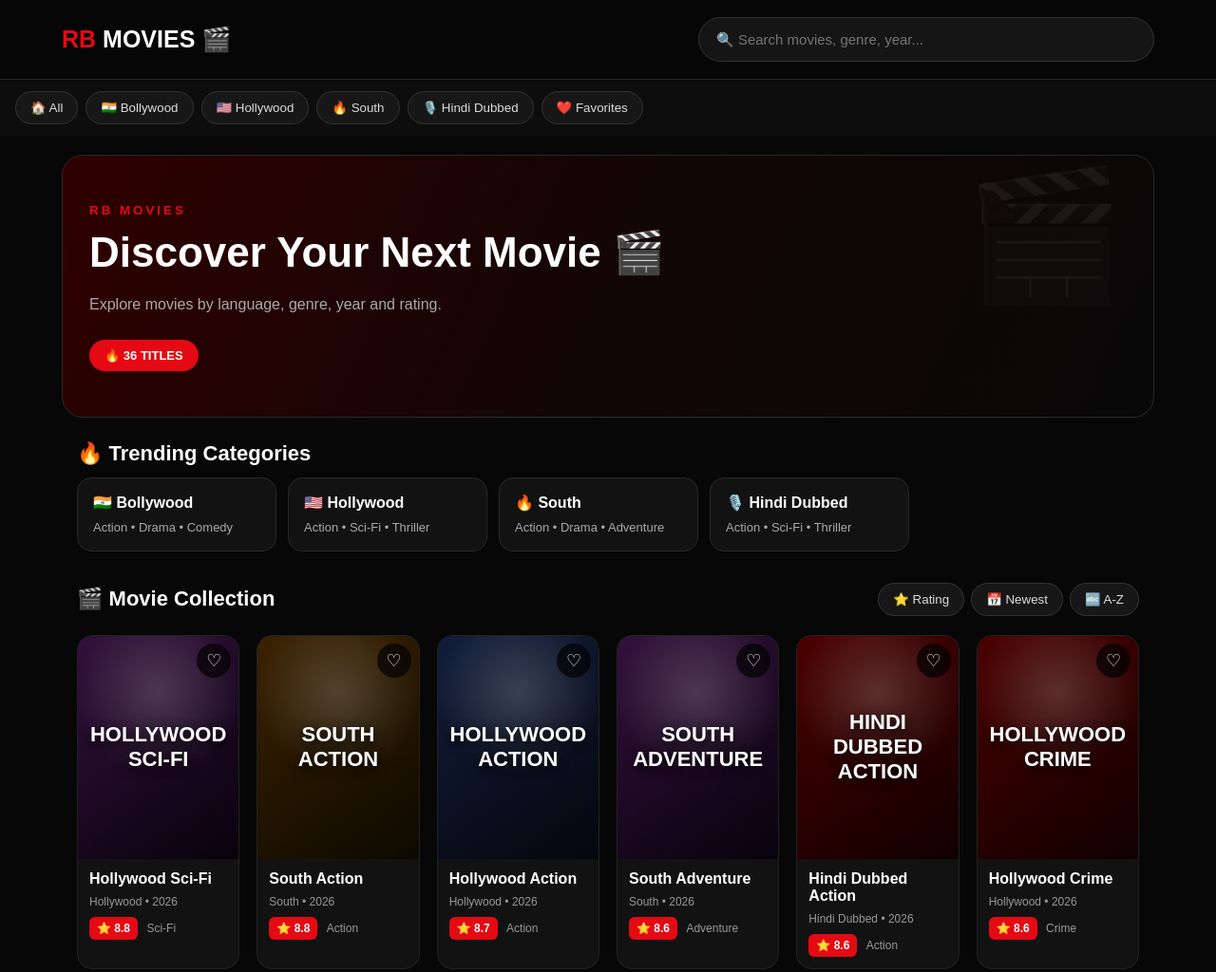
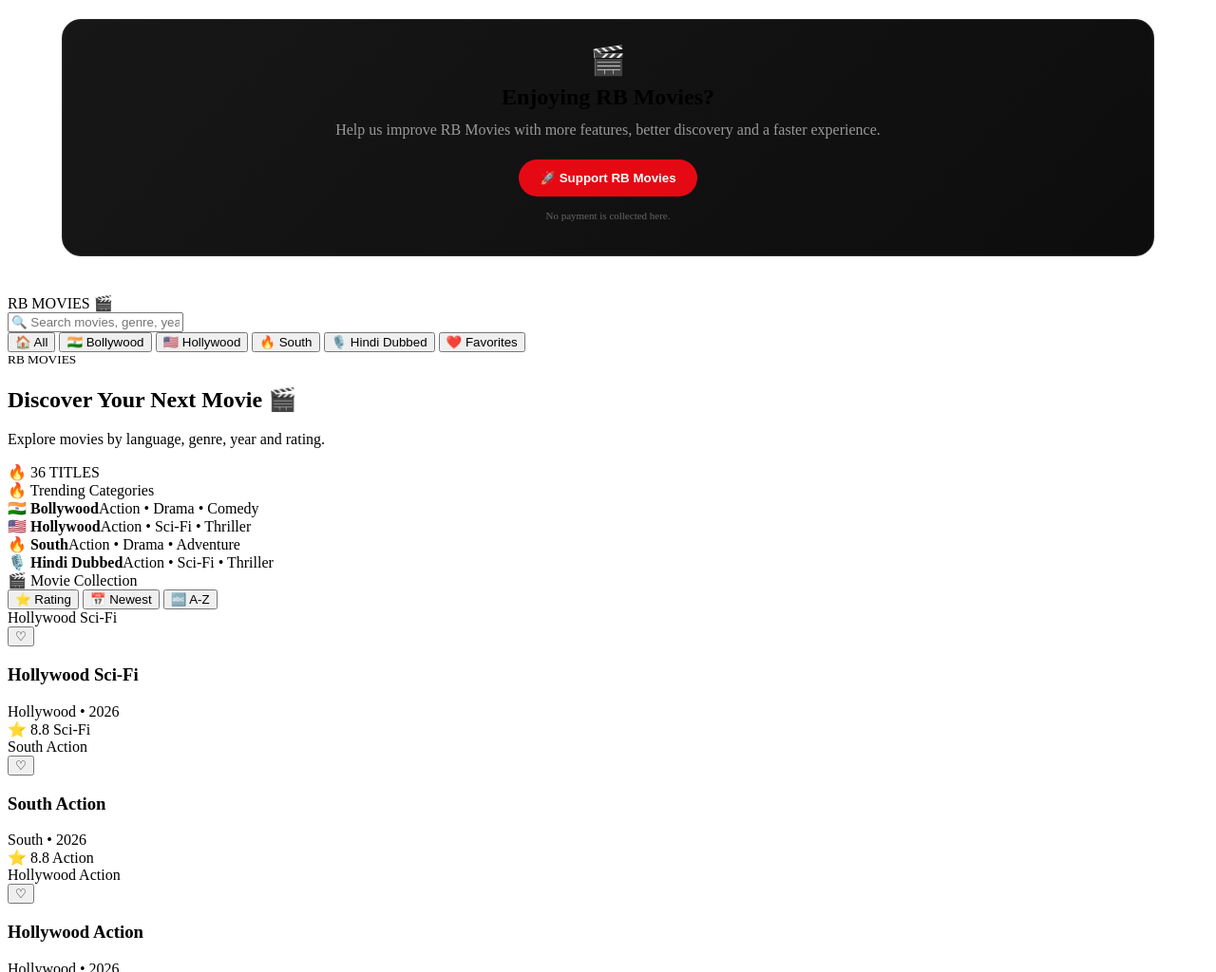
Before and after one commit to calledbyshiv-web/RB-MOVIES-, a plain HTML site: page index.html in a window 1280 px wide. Shown: the top 1024 px of the page at 95% size. Drawn offline with Linux system fonts and the light colour scheme.

Commit message:
Add support section and alert for monetization
Added support section with a button to alert users about upcoming monetization features.

```diff
--- a/index.html
+++ b/index.html
@@ -1,94 +1,61 @@
-<!DOCTYPE html>
-<html lang="en">
-<head>
-<meta charset="UTF-8">
-<meta name="viewport" content="width=device-width,initial-scale=1">
-<title>RB Movies 🎬</title>
+<!-- RB MOVIES: EARNING / SUPPORT SECTION -->
+<section style="
+  max-width:1150px;
+  margin:20px auto 40px;
+  padding:0 16px;
+">
+  <div style="
+    background:linear-gradient(135deg,#171717,#0d0d0d);
+    border:1px solid #292929;
+    border-radius:20px;
+    padding:25px;
+    text-align:center;
+  ">
+    <div style="font-size:30px">🎬</div>
 
-<style>
-*{box-sizing:border-box}
-body{margin:0;background:#070707;color:#fff;font-family:Arial,Helvetica,sans-serif}
-header{position:sticky;top:0;z-index:20;padding:18px 16px;background:rgba(7,7,7,.96);border-bottom:1px solid #252525;backdrop-filter:blur(12px)}
-.top{max-width:1150px;margin:auto;display:flex;align-items:center;justify-content:space-between;gap:15px}
-.logo{font-size:25px;font-weight:900;color:#e50914;white-space:nowrap}
-.logo span{color:#fff}
-.search{width:100%;max-width:480px;padding:14px 18px;border:1px solid #333;border-radius:30px;background:#151515;color:#fff;outline:none;font-size:15px}
-.search:focus{border-color:#e50914}
+    <h2 style="margin:8px 0">
+      Enjoying RB Movies?
+    </h2>
 
-nav{display:flex;gap:8px;overflow:auto;padding:12px 16px;background:#0d0d0d;scrollbar-width:none}
-nav::-webkit-scrollbar{display:none}
-button{font-family:inherit;cursor:pointer}
-nav button,.sort button{border:1px solid #333;background:#171717;color:#ddd;border-radius:22px;padding:9px 15px;white-space:nowrap}
-nav button:hover,.sort button:hover{background:#e50914;color:#fff;border-color:#e50914}
+    <p style="
+      color:#999;
+      max-width:600px;
+      margin:0 auto 18px;
+      line-height:1.6;
+    ">
+      Help us improve RB Movies with more features,
+      better discovery and a faster experience.
+    </p>
 
-.hero{max-width:1150px;margin:20px auto;padding:48px 28px;border-radius:22px;border:1px solid #292929;background:linear-gradient(115deg,#300000,#130606 50%,#080808);position:relative;overflow:hidden}
-.hero:after{content:"🎬";position:absolute;right:30px;top:5px;font-size:135px;opacity:.07}
-.hero small{color:#e50914;font-weight:bold;letter-spacing:3px}
-.hero h1{font-size:44px;margin:10px 0;max-width:650px}
-.hero p{color:#aaa;line-height:1.6;max-width:650px}
-.badge{display:inline-block;margin-top:8px;padding:9px 16px;border-radius:20px;background:#e50914;font-size:13px;font-weight:bold}
+    <button onclick="showComingSoon()" style="
+      border:0;
+      background:#e50914;
+      color:white;
+      padding:12px 22px;
+      border-radius:25px;
+      font-weight:bold;
+    ">
+      🚀 Support RB Movies
+    </button>
 
-.trending{max-width:1150px;margin:25px auto;padding:0 16px}
-.trending-title{font-size:22px;font-weight:bold;margin-bottom:12px}
-.trending-row{display:flex;gap:12px;overflow:auto;padding-bottom:8px}
-.trend{min-width:210px;padding:16px;border:1px solid #292929;border-radius:15px;background:#121212}
-.trend strong{display:block;margin-bottom:7px}
-.trend span{color:#aaa;font-size:13px}
+    <p style="
+      color:#666;
+      font-size:11px;
+      margin-top:14px;
+    ">
+      No payment is collected here.
+    </p>
+  </div>
+</section>
 
-.controls{max-width:1150px;margin:20px auto 5px;padding:0 16px;display:flex;justify-content:space-between;align-items:center;gap:12px}
-.section-title{font-size:22px;font-weight:bold}
-.sort{display:flex;gap:7px;overflow:auto}
-
-.grid{max-width:1150px;margin:auto;padding:15px 16px 40px;display:grid;grid-template-columns:repeat(auto-fill,minmax(165px,1fr));gap:18px}
-.card{background:#121212;border:1px solid #222;border-radius:16px;overflow:hidden;cursor:pointer;transition:.25s;position:relative}
-.card:hover{transform:translateY(-6px);border-color:#444;box-shadow:0 12px 30px rgba(0,0,0,.55)}
-
-.poster{height:235px;display:flex;align-items:center;justify-content:center;text-align:center;padding:15px;position:relative;overflow:hidden}
-.poster:before{content:"";position:absolute;inset:0;background:radial-gradient(circle at 50% 25%,rgba(255,255,255,.18),transparent 45%)}
-.poster-title{position:relative;z-index:2;font-size:22px;font-weight:900;text-transform:uppercase;text-shadow:0 3px 12px #000}
-.p1{background:linear-gradient(145deg,#4b0000,#110000)}
-.p2{background:linear-gradient(145deg,#111d3b,#05070d)}
-.p3{background:linear-gradient(145deg,#3b2100,#0d0900)}
-.p4{background:linear-gradient(145deg,#32103b,#09020d)}
-.p5{background:linear-gradient(145deg,#003b31,#020c0a)}
-.p6{background:linear-gradient(145deg,#3b001e,#0c0007)}
-
-.card-body{padding:12px}
-.card h3{margin:0 0 8px;font-size:16px}
-.meta{color:#999;font-size:12px;margin-bottom:9px}
-.rating{display:inline-block;background:#e50914;padding:5px 8px;border-radius:6px;font-size:12px;font-weight:bold}
-.genre{color:#999;font-size:12px;margin-left:5px}
-.favorite{position:absolute;right:8px;top:8px;z-index:5;border:0;background:rgba(0,0,0,.7);color:#fff;width:36px;height:36px;border-radius:50%;font-size:18px}
-
-.empty{grid-column:1/-1;text-align:center;padding:70px 20px;color:#888}
-footer{border-top:1px solid #222;text-align:center;padding:35px 15px;color:#777;font-size:13px}
-
-.modal{display:none;position:fixed;inset:0;z-index:100;background:rgba(0,0,0,.88);padding:20px;align-items:center;justify-content:center}
-.modal-box{width:100%;max-width:520px;max-height:90vh;overflow:auto;background:#151515;border:1px solid #333;border-radius:20px;padding:22px;position:relative}
-.close{position:absolute;right:12px;top:12px;border:0;background:#333;color:#fff;width:38px;height:38px;border-radius:50%;font-size:22px}
-.modal-poster{height:190px;border-radius:15px;display:flex;align-items:center;justify-content:center;margin-bottom:20px;font-size:60px}
-.modal-box h2{margin:0 0 10px}
-.modal-info{color:#bbb;line-height:1.7}
-
-.action-row{display:flex;gap:10px;flex-wrap:wrap;margin-top:18px}
-.fav-btn,.watch-btn{border:0;padding:12px 17px;border-radius:25px;font-weight:bold}
-.fav-btn{background:#e50914;color:#fff}
-.watch-btn{background:#242424;color:#fff;text-decoration:none}
-.watch-btn:hover{background:#333}
-
-.notice{font-size:12px;color:#777;margin-top:12px;line-height:1.5}
-
-@media(max-width:650px){
-.top{flex-direction:column;align-items:stretch}
-.logo{text-align:center}
-.hero{margin:15px;padding:30px 20px}
-.hero h1{font-size:32px}
-.controls{flex-direction:column;align-items:flex-start}
-.grid{grid-template-columns:repeat(2,1fr);gap:12px}
-.poster{height:205px}
+<script>
+function showComingSoon(){
+  alert(
+    "🚀 RB Movies Support\n\n" +
+    "Monetization setup is coming soon!"
+  );
 }
-</style>
-</head>
+</script>
 
 <body>
 
```
